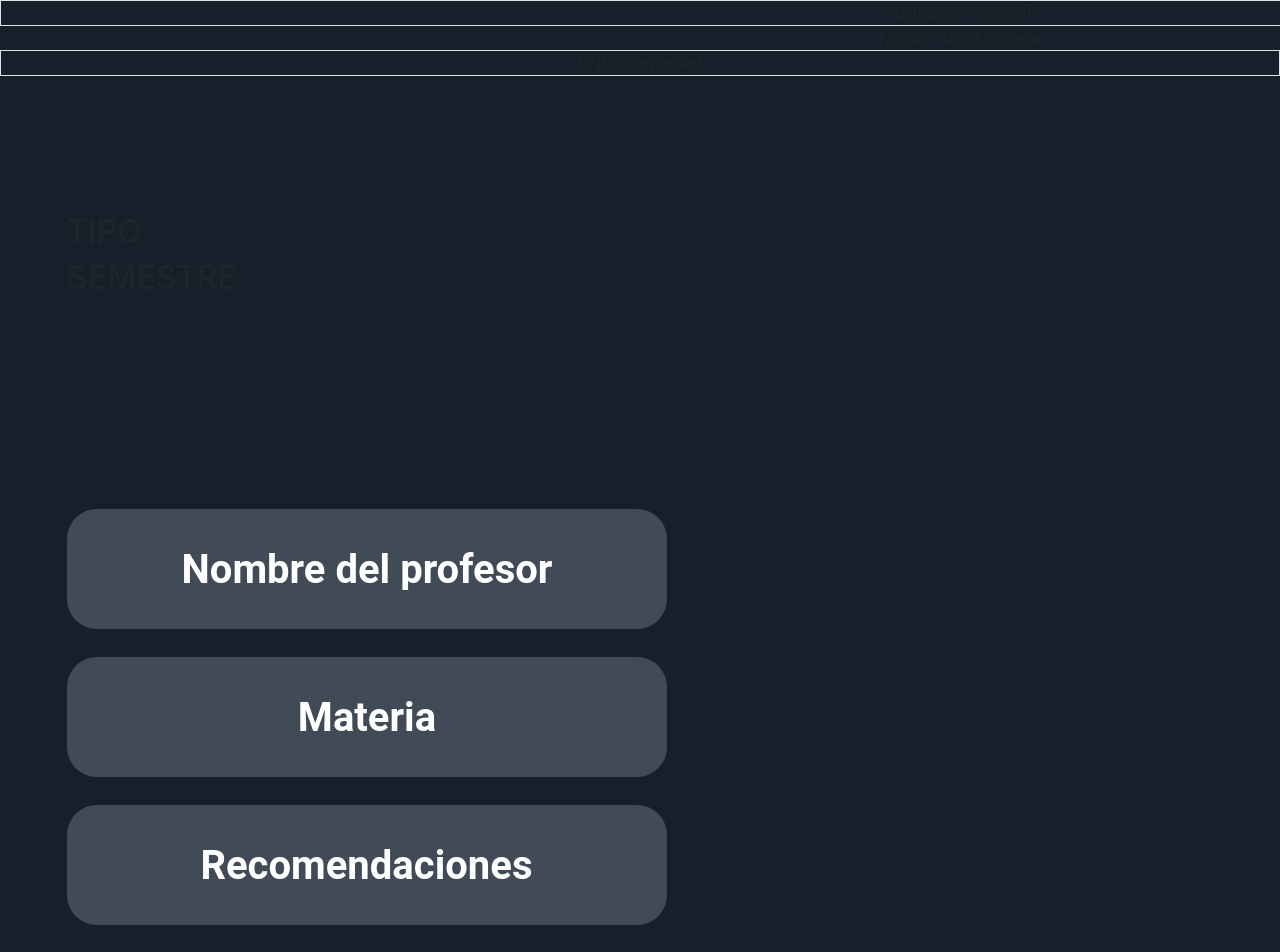
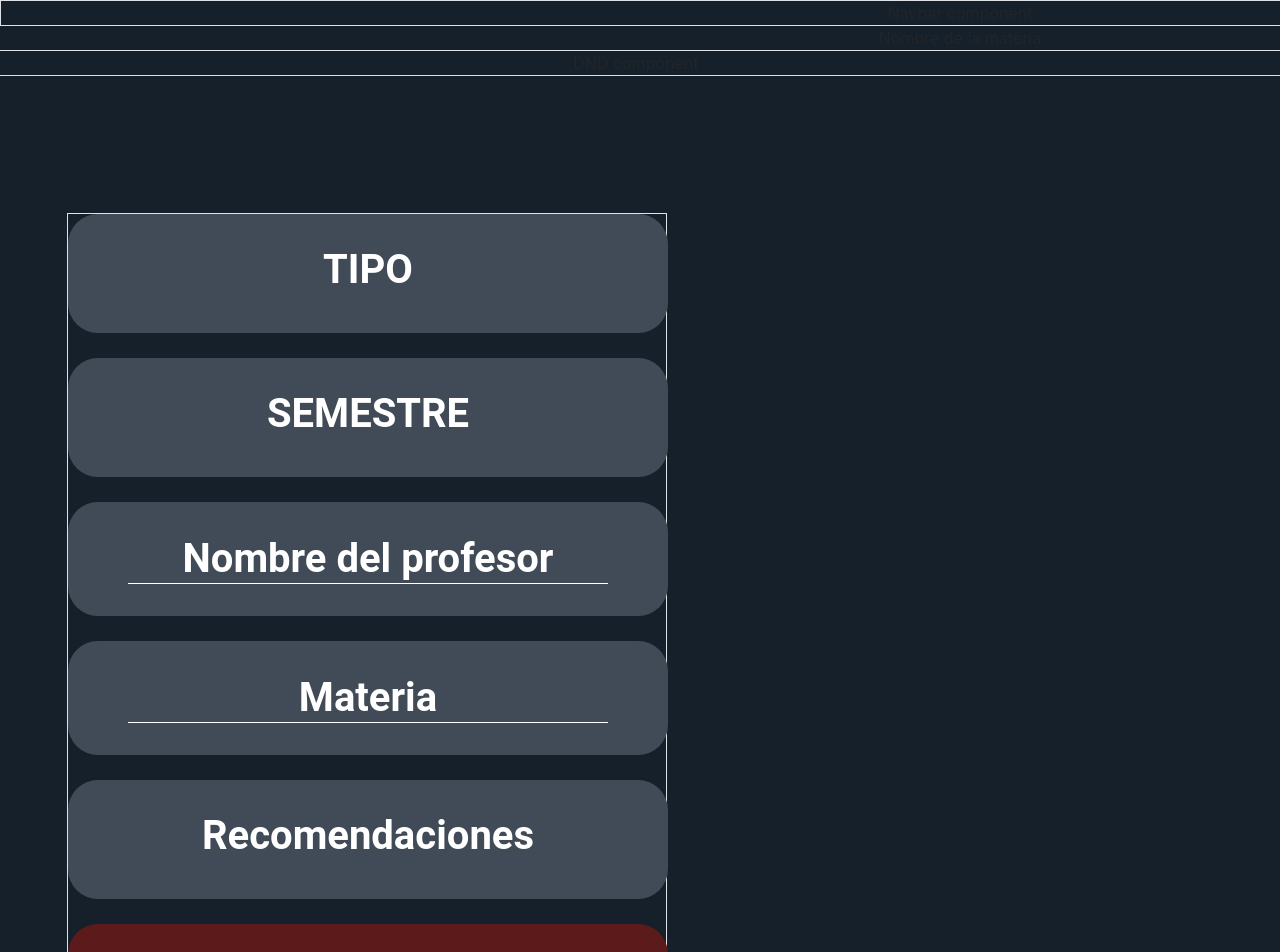
Before and after one commit to jumorap/Chopin, a React (Create React App) app: page / in a window 1280 px wide. Shown: the top 952 px of the page. Built offline with nearby package versions, Linux system fonts and the light colour scheme; what react-with-firebase-auth would draw is missing.

Commit message:
buttons desing and dropdowns

```diff
--- a/src/view/uploadPage/Form.js
+++ b/src/view/uploadPage/Form.js
@@ -5,56 +5,37 @@ const Form = () => {
   const [selectedTipo, setSelectedTipo] = useState(undefined);
   const [selectedSemestre, setSelectedSemestre] = useState(undefined);
   let select = (src) => src.target.innerHTML;
-  /* SEMESTRES */
-  /*<div className="semestres">
-<div className="semestresRectangle"></div>
-<h2 id="flush-headingThree">
-  <div
-    className="collapsed"
-    data-bs-toggle="collapse"
-    data-bs-target="#flush-collapseThree"
-    aria-expanded="false"
-    aria-controls="flush-collapseThree"
-  >
-    {selectedSemestre || "SEMESTRES"}
-  </div>
-</h2>
-<div
-  id="flush-collapseThree"
-  className="accordion-collapse collapse"
-  aria-labelledby="flush-headingThree"
-  data-bs-parent="#accordionFlushExample"
->
-  <div>{renderSemestres}</div>
-</div>
-</div>*/
   return (
-    <div className="form">
+    <div className="form col-4 col-md-12 border">
       <DropDown
-        selectedTipo={selectedTipo}
+        selected={selectedTipo}
         title="TIPO"
-        setSelectedTipo={setSelectedTipo}
-        arr={[1, 2, 3, 4, 5]}
+        setSelected={setSelectedTipo}
+        arr={["Parcial", "Notas de clase", "Taller"]}
         select={select}
       />
       <DropDown
-        selectedSemestre={selectedSemestre}
-        setSelectedSemestre={setSelectedSemestre}
+        selected={selectedSemestre}
+        setSelected={setSelectedSemestre}
         title="SEMESTRE"
         arr={[1, 2, 3, 4, 5]}
         select={select}
       />
-      <div className="profesor">
-        <div className="profRectangle"></div>
-        <input type="text" className="profText" Value="Nombre del profesor" />
+      <div className="block">
+        <input
+          type="text"
+          className="blockText ul"
+          Value="Nombre del profesor"
+        />
       </div>
-      <div className="materia">
-        <div className="materiaRectangle"></div>
-        <input type="text" className="materiaText" Value="Materia" />
+      <div className="block">
+        <input type="text" className="blockText ul" Value="Materia" />
       </div>
-      <div className="recomendaciones">
-        <div className="recomendacionesRectangle"></div>
-        <h1 className="recomendacionesText">Recomendaciones</h1>
+      <div className="block">
+        <h1 className="blockText">Recomendaciones</h1>
+      </div>
+      <div className="block subir">
+        <h1 className="blockText">Subir</h1>
       </div>
     </div>
   );
--- a/src/view/uploadPage/UploadFilePage.js
+++ b/src/view/uploadPage/UploadFilePage.js
@@ -9,7 +9,7 @@ const UploadFilePage = () => {
     <div className="uploadDocument">
       <Navbar />
       <span className="nombreMateria">Nombre de la materia</span>
-      <div className="">
+      <div className="row">
         <Form />
         <Dnd />
       </div>
--- a/src/view/uploadPage/css/form.css
+++ b/src/view/uploadPage/css/form.css
@@ -11,38 +11,30 @@
   top: 213px;
 }
 
-.tipos {
-  position: static;
-  left: 0%;
-  right: 0%;
-  top: 0%;
-  bottom: 86.05%;
-
-  /* Inside Auto Layout */
-
-  flex: none;
-  order: 0;
-  flex-grow: 0;
-  margin: 28px 0px;
-}
-
-.tipos > .tiposRectangle {
-  position: absolute;
-  left: 0%;
-  right: 0%;
-  top: 0%;
-  bottom: 86.05%;
+.block {
+  width: inherit;
+  padding-top: 2rem;
+  padding-bottom: 2rem;
+  display: flex;
+  flex-direction: column;
+  justify-content: center;
+  align-items: center;
 
   background: #404b57;
   border-radius: 30px;
+  margin-bottom: 25px;
 }
 
-.tipos > h2 {
-  position: absolute;
-  left: 24.5%;
-  right: 24.67%;
-  top: 4.3%;
-  bottom: 89.98%;
+.subir {
+  background: #5c1a1a;
+}
+
+.block > .blockText {
+  flex-direction: row;
+  outline: none;
+  background-color: inherit;
+  border: none;
+  width: 80%;
 
   font-family: Roboto;
   font-style: normal;
@@ -50,184 +42,18 @@
   font-size: 40px;
   line-height: 47px;
   text-align: center;
-
   color: #ffffff;
 }
 
-.semestres {
-  position: static;
-  left: 0%;
-  right: 0%;
-  top: 17.21%;
-  bottom: 68.84%;
-
-  /* Inside Auto Layout */
-
-  flex: none;
-  order: 1;
-  flex-grow: 0;
-  margin: 28px 0px;
+.block > .ul {
+  border-bottom: 1px solid #fff;
 }
 
-.semestres > .semestresRectangle {
-  position: absolute;
-  left: 0%;
-  right: 0%;
-  top: 17.21%;
-  bottom: 68.84%;
-
-  background: #404b57;
-  border-radius: 30px;
-}
-
-.semestres > h2 {
-  position: absolute;
-  left: 12.33%;
-  right: 12.33%;
-  top: 21.86%;
-  bottom: 73.37%;
-
+.blockElement {
   font-family: Roboto;
   font-style: normal;
-  font-weight: bold;
-  font-size: 40px;
-  line-height: 47px;
+  font-weight: 100;
+  font-size: 16px;
   text-align: center;
-
   color: #ffffff;
 }
-
-.profesor {
-  /* Profesor */
-
-  position: static;
-  left: 0%;
-  right: 0%;
-  top: 34.42%;
-  bottom: 51.63%;
-
-  /* Inside Auto Layout */
-
-  flex: none;
-  order: 2;
-  flex-grow: 0;
-  margin: 28px 0px;
-}
-
-.profesor > .profRectangle {
-  position: absolute;
-  left: 0%;
-  right: 0%;
-  top: 34.42%;
-  bottom: 51.63%;
-
-  background: #404b57;
-  border-radius: 30px;
-}
-
-.profesor > .profText {
-  outline: none;
-  background-color: inherit;
-  border: none;
-  position: absolute;
-  top: 39.07%;
-  bottom: 56.16%;
-  width: 100%;
-
-  font-family: Roboto;
-  font-style: normal;
-  font-weight: bold;
-  font-size: 40px;
-  line-height: 47px;
-  text-align: center;
-
-  color: #ffffff;
-}
-
-.materia {
-  position: static;
-  left: 0%;
-  right: 0%;
-  top: 51.63%;
-  bottom: 34.42%;
-
-  /* Inside Auto Layout */
-
-  flex: none;
-  order: 3;
-  flex-grow: 0;
-  margin: 28px 0px;
-}
-
-.materiaRectangle {
-  position: absolute;
-  left: 0%;
-  right: 0%;
-  top: 51.63%;
-  bottom: 34.42%;
-
-  background: #404b57;
-  border-radius: 30px;
-}
-
-.materiaText {
-  outline: none;
-  background-color: inherit;
-  border: none;
-  width: 100%;
-  position: absolute;
-  top: 56.28%;
-  bottom: 38.95%;
-
-  font-family: Roboto;
-  font-style: normal;
-  font-weight: bold;
-  font-size: 40px;
-  line-height: 47px;
-  text-align: center;
-
-  color: #ffffff;
-}
-
-.recomendaciones {
-  position: static;
-  left: 0%;
-  right: 0%;
-  top: 68.84%;
-  bottom: 17.21%;
-
-  /* Inside Auto Layout */
-
-  flex: none;
-  order: 4;
-  flex-grow: 0;
-  margin: 28px 0px;
-}
-
-.recomendacionesRectangle {
-  position: absolute;
-  left: 0%;
-  right: 0%;
-  top: 68.84%;
-  bottom: 17.21%;
-
-  background: #404b57;
-  border-radius: 30px;
-}
-
-.recomendacionesText {
-  position: absolute;
-  left: 20.83%;
-  right: 21%;
-  top: 73.14%;
-  bottom: 21.51%;
-
-  font-family: Roboto;
-  font-style: normal;
-  font-weight: bold;
-  font-size: 40px;
-  line-height: 47px;
-  text-align: center;
-
-  color: #ffffff;
-}
--- a/src/view/uploadPage/dropDown/DropDown.js
+++ b/src/view/uploadPage/dropDown/DropDown.js
@@ -1,45 +1,35 @@
 import React, { useState } from "react";
 
 const DropDown = ({ selected, setSelected, arr, select, title }) => {
-  /* let tipos = ["Parcial", "Taller", "Notas de clase"];
-  let semestres = ["2021-01", "2020-02", "2020-01", "2019-02", "2019-01"]; */
   let render = arr.map((el, index) => (
-    <div key={index} className="" onClick={(ev) => setSelected(select(ev))}>
+    <div
+      key={index}
+      className="blockElement"
+      onClick={(ev) => setSelected(select(ev))}
+    >
       {el}
     </div>
   ));
-  /* let renderSemestres = semestres.map((el, index) => (
-    <div
-      key={index}
-      className=""
-      onClick={(ev) => setSelectedSemestre(select(ev))}
-    >
-      {el}
-    </div>
-  )); */
 
   return (
-    <div className="accordion accordion-flush" id="accordionFlushExample">
-      <div className="">
-        <h2 id="flush-headingTwo">
-          <div
-            className="collapsed"
+    <div className="block accordion accordion-flush" id="accordionFlushExample">
+      <h2
+        id="flush-headingTwo"
+        className="collapsed blockText"
         data-bs-toggle="collapse"
-            data-bs-target="#flush-collapseTwo"
+        data-bs-target={`#flush-${title}`}
         aria-expanded="false"
-            aria-controls="flush-collapseTwo"
+        aria-controls={`flush-${title}`}
       >
         {selected || title}
-          </div>
       </h2>
       <div
-          id="flush-collapseTwo"
+        id={`flush-${title}`}
         className="accordion-collapse collapse"
         aria-labelledby="flush-headingTwo"
         data-bs-parent="#accordionFlushExample"
       >
-          <div>{render}</div>
-        </div>
+        {render}
       </div>
     </div>
   );
```
Lines whose indentation alone changed are shown as unchanged.
